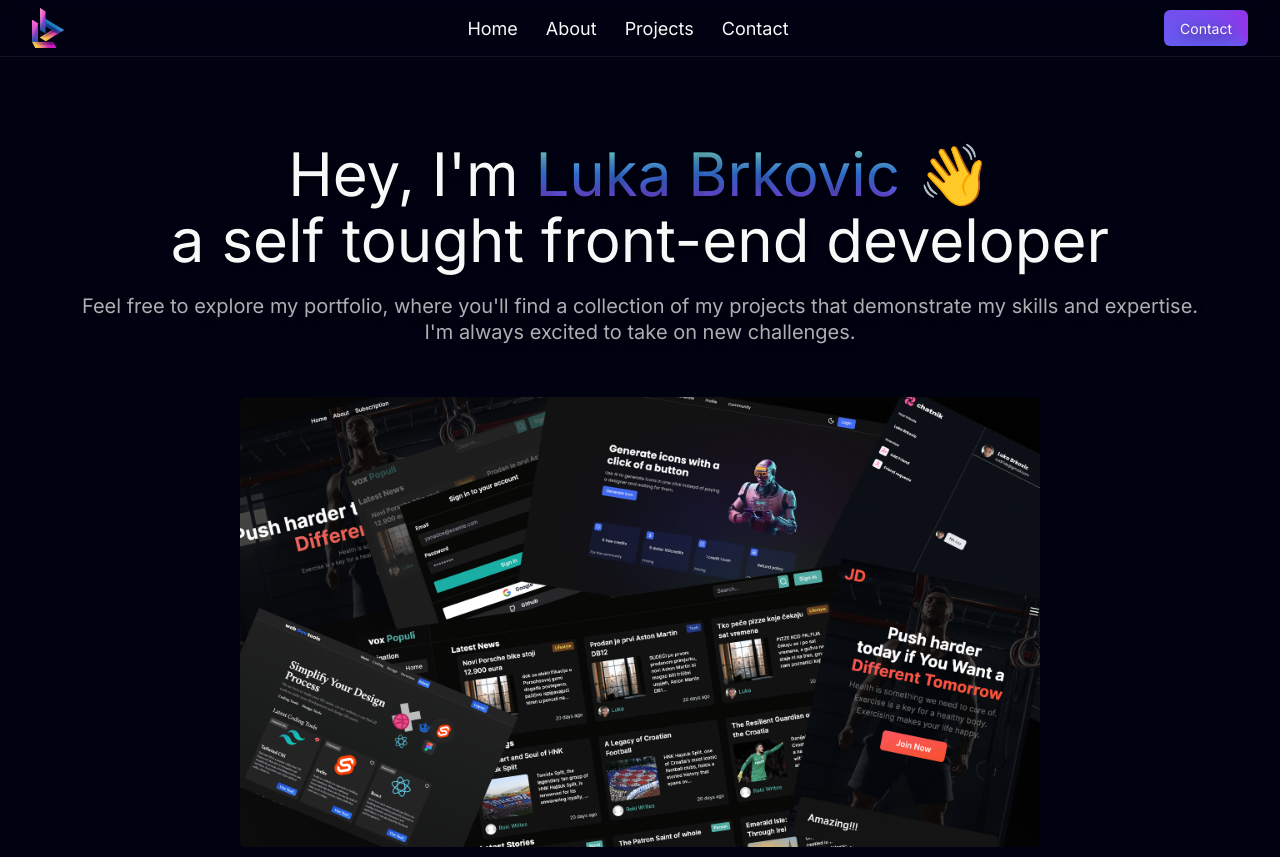
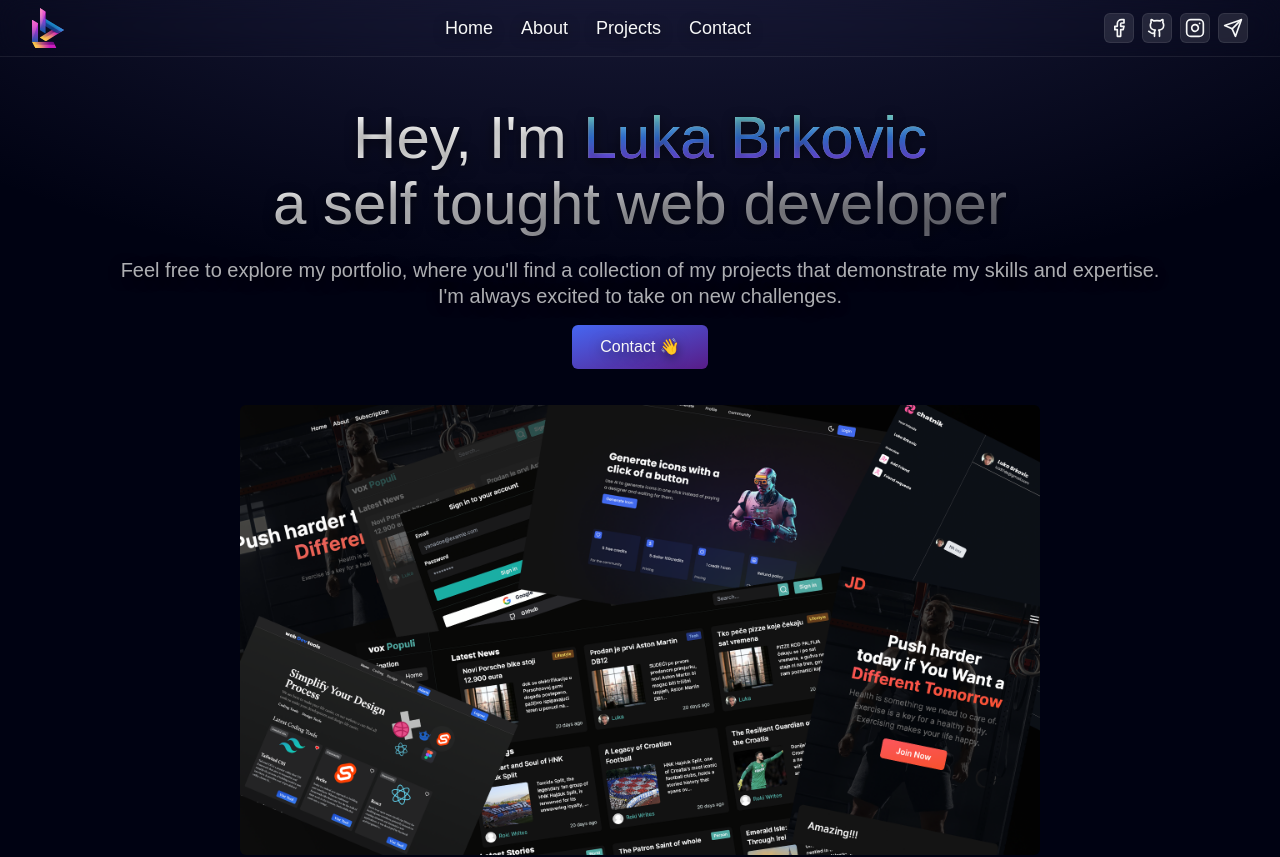
Before and after one commit to lucabrx/portfolio, a Next.js app: page / in a window 1280 px wide. Shown: the top 857 px of the page. Built offline with nearby package versions, Linux system fonts and the light colour scheme; a web font is replaced by a local one.

Commit message:
gradiants

```diff
--- a/src/app/globals.css
+++ b/src/app/globals.css
@@ -23,4 +23,10 @@ body {
     text-shadow: rgb(0 0 0 / 56%) 0px 3px 12px;
   }
 
+  .text-gradient {
+    background: linear-gradient(to right bottom, rgb(255, 255, 255) 30%, rgba(255, 255, 255, 0.38));
+    background-clip: text;
+    color: transparent;
+  }
+
 }
--- a/src/app/layout.tsx
+++ b/src/app/layout.tsx
@@ -1,10 +1,6 @@
 import './globals.css'
-import { Inter } from 'next/font/google'
-import Container from '@/components/Container'
 import Navbar from '@/components/Navbar'
 import Footer from '@/components/Footer'
-
-const inter = Inter({ subsets: ['latin'] })
 
 export const metadata = {
   title: 'Create Next App',
@@ -24,10 +20,10 @@ export default function RootLayout({
           content="width=device-width, height=device-height, initial-scale=1"
         />
       </head>
-      <body className={inter.className}>
+      <body className='bg-page-gradient'>
       <div>
       <Navbar />
-      <main className="pt-navigation-height">
+      <main className="pt-navigation-height ">
       {children}
       </main>
       <Footer />
--- a/src/app/page.tsx
+++ b/src/app/page.tsx
@@ -1,21 +1,29 @@
+import Button, { buttonClasses } from '@/components/Button'
 import Container from '@/components/Container'
 import  {Hero, HeroSubtitle, HeroTitle } from '@/components/Hero'
+import { cn } from '@/lib/classMerge'
 import Image from 'next/image'
+import Link from 'next/link'
 
 export default function Home() {
   return (
     <Container>
-       <Hero className='w-full mt-4 md:mt-12 flex flex-col justify-center items-center'>
-          <HeroTitle className='mt-3 mb-1'>Hey, I'm <span className='text-transparent bg-clip-text bg-title-gradient'>Luka Brkovic</span> 👋 <br/>
-          <span className='hidden md:block'> a self tought front-end developer</span>
+       <Hero className='w-full md:mt-4 flex flex-col justify-center items-center'>
+          <HeroTitle className='mt-3 mb-1'>Hey, I'm <span className='text-transparent bg-clip-text bg-title-gradient'>Luka Brkovic</span>  <br/>
+          <span className='hidden sms:block'>a self tought web developer</span>
+          <span className='sms:hidden'>web developer</span>
           </HeroTitle>
-          <HeroSubtitle className='md:mt-4'>Feel free to explore my portfolio, where you'll find a collection of my  projects that demonstrate my skills and expertise. <span className='hidden md:block'>
+          <HeroSubtitle className='sms:mt-4'>Feel free to explore my portfolio, where you'll find a collection of my  projects that demonstrate my skills and expertise. <span className='hidden md:block'>
           I'm always excited to take on new challenges.
           </span>
           </HeroSubtitle>
 
+
+          <Link className={cn(buttonClasses({size: "md"}), "md:hidden flex gap-4 ")}   href="/">Contact  👋</Link>
+          <Link className={cn(buttonClasses({size: "lg"}), "hidden md:flex gap-4 ")}   href="/">Contact  👋</Link>
+
         <Image
-        className='mt-4 md:mt-8 rounded-md'
+        className='mt-8 md:mt-8 rounded-md'
         height={500} width={800} src="/hero.png" alt='hero image' />
 
         </Hero>
--- a/src/components/Button.tsx
+++ b/src/components/Button.tsx
@@ -1,18 +1,19 @@
 import Link from 'next/link';
-import { ReactNode, type FC } from 'react';
+import { ReactNode, type FC, HTMLAttributes } from 'react';
 import { cva, VariantProps } from "class-variance-authority";
 
 
-const buttonClasses = cva("relative rounded-md inline-flex items-center", {
+export const buttonClasses = cva(" rounded-md flex items-center", {
     variants: {
       variant: {
         primary: "bg-primary-gradient hover:text-shadow hover:shadow-primary transition-[shadow,text-shadow] duration-300",
-
+        secondary: "text-off-white bg-white bg-opacity-10 border border-transparent-white backdrop-filter-[12px] hover:bg-opacity-20 transition-colors ease-in "
       },
       size: {
         sm: "text-xs px-3 h-7",
         md: "text-sm px-4 h-8",
-        lg: "text-md px-6 h-12",
+        lg: "text-md px-6 h-10",
+        icon_sm: "p-1"
       },
     },
     defaultVariants: {
@@ -20,16 +21,15 @@ const buttonClasses = cva("relative rounded-md inline-flex items-center", {
       size: "sm",
     },
   });
-interface ButtonProps extends VariantProps<typeof buttonClasses> {
+interface ButtonProps extends VariantProps<typeof buttonClasses>, HTMLAttributes<HTMLButtonElement> {
   children: ReactNode;
-  href: string;
 }
 
-const Button: FC<ButtonProps> = ({children,href,variant,size}) => {
+const Button: FC<ButtonProps> = ({children,variant,size,className}) => {
   return (
-<Link href={href} className={buttonClasses({variant,size})}>
+<button  className={buttonClasses({variant,size,className})}>
 {children}
-</Link>
+</button>
 )
 }
 
--- a/src/components/Hero.tsx
+++ b/src/components/Hero.tsx
@@ -9,11 +9,11 @@ interface HeroElementProps extends HTMLAttributes<HTMLTitleElement> {
 }
 
 export const HeroTitle: FC<HeroElementProps> = ({children,className}) => {
-  return <h1 className={cn(className, 'text-5xl md:text-7xl leading-[48px] md:text-center')}>{children}</h1>
+  return <h1 className={cn(className, 'text-4xl md:text-7xl leading-[48px] sms:text-6xl text-gradient text-center')}>{children}</h1>
 }
 
 export const HeroSubtitle: FC<HeroElementProps> = ({children,className}) => {
-  return <p className={cn(className, "text-md md:text-xl mb-4 text-off-white/70 md:text-center")}>{children}</p>
+  return <p className={cn(className, "text-md sms:text-xl mb-4 text-off-white/70 text-center")}>{children}</p>
 }
 
 export const Hero: FC<HeroProps> = ({children,className, ...props}) => {
--- a/src/components/Navbar.tsx
+++ b/src/components/Navbar.tsx
@@ -7,6 +7,9 @@ import Button from './Button';
 import { Menu, X } from 'lucide-react';
 import ShouldRender from './ShouldRender';
 import { motion } from 'framer-motion';
+import IconContainer from './IconContainer';
+import { Facebook, Github, Instagram, Send } from 'lucide-react';
+
 interface HeaderProps {
 
 }
@@ -15,6 +18,13 @@ const navigation = [
   { name: 'About', href: '/' },
   { name: 'Projects', href: '/' },
   { name: 'Contact', href: '/' },
+]
+
+const socials = [
+  { name: 'Facebook', href: '/', icon: <Facebook size="20" /> },
+  { name: 'Github', href: '/', icon: <Github size="20" /> },
+  { name: 'Instagram', href: '/', icon: <Instagram size="20" /> },
+  { name: 'Email', href: '/', icon: <Send size="20" /> },
 ]
 
 const Navbar: FC<HeaderProps> = ({}) => {
@@ -53,7 +63,15 @@ setIsOpen(!isOpen)
 
 <div className='flex justify-center items-center gap-2'>
 
-<Button href='/' size="md" > Contact</Button>
+<div className="hidden md:flex space-x-2 text-off-white">
+          {
+            socials.map(({name, href, icon}, i) => (
+              <Button variant="secondary" size="icon_sm"  key={i}>
+                {icon}
+              </Button>
+            ))
+          }
+        </div>
 
 <button onClick={() => setIsOpen(!isOpen)} className='md:hidden'>
 {isOpen?  <X className='w-8 h-8' /> : <Menu className='w-8 h-8' />}
@@ -65,8 +83,8 @@ setIsOpen(!isOpen)
  animate={{opacity: 1, y: 0}}
  exit={{opacity: 0, y: 0}}
  transition={{duration: 0.5}}
-className='fixed top-[64px] w-full h-[calc(100vh-64px)] bg-background inset-x-0'>
-<div className='flex flex-col space-y-2 py-4 z-50'>
+className='absolute top-[56px] w-full h-[calc(100vh-56px)] bg-background inset-x-0'>
+<div className='flex flex-col space-y-2 py-4 '>
   {
     navigation.map(({name, href}, i) => (
       <Link onClick={handleClick} href={href} key={i} className='text-lg px-4 hover:text-grey transition-colors h-navigation-height flex items-center w-full border-b border-grey-dark'>
--- a/tailwind.config.js
+++ b/tailwind.config.js
@@ -62,13 +62,27 @@ module.exports = {
           "navigation-height": "var(--navigation-height)",
         },
         backgroundImage: {
-          "primary-gradient":
-            "conic-gradient(at right bottom, rgb(134, 239, 172), rgb(59, 130, 246), rgb(147, 51, 234))",
-          "title-gradient":
-         "linear-gradient(to bottom, rgb(134, 239, 172), rgb(59, 130, 246), rgb(147, 51, 234))"
+          "primary-gradient": "linear-gradient(to left top, rgb(88, 28, 135), rgb(70, 102, 241))",
+          "title-gradient": "linear-gradient(to bottom, rgb(134, 239, 172), rgb(59, 130, 246), rgb(147, 51, 234))",
+          "page-gradient":
+        "radial-gradient(ellipse 80% 50% at 50% -20%,rgba(120,119,198,0.3), transparent)",
+          "hero-gradient": "radial-gradient(ellipse 50% 80% at 20% 40%,rgba(93,52,221,0.1),transparent), radial-gradient(ellipse 50% 80% at 80% 50%,rgba(120,119,198,0.15),transparent)",
         },
         boxShadow: {
           primary: "rgb(147 51 234 / 50%) 0px 1px 40px",
+
+        },
+        screens: {
+          "xs" : "375px",
+          "ss" : "390px",
+          "sms" : "490px",
+          "sm" : "640px",
+          "md" : "768px",
+          "lg" : "1024px",
+          "xl" : "1280px",
+          "pc" : "1368px",
+          "pc2" : "1400px",
+          "lpc" : "1624px"
         },
   },
   plugins: [],
```
